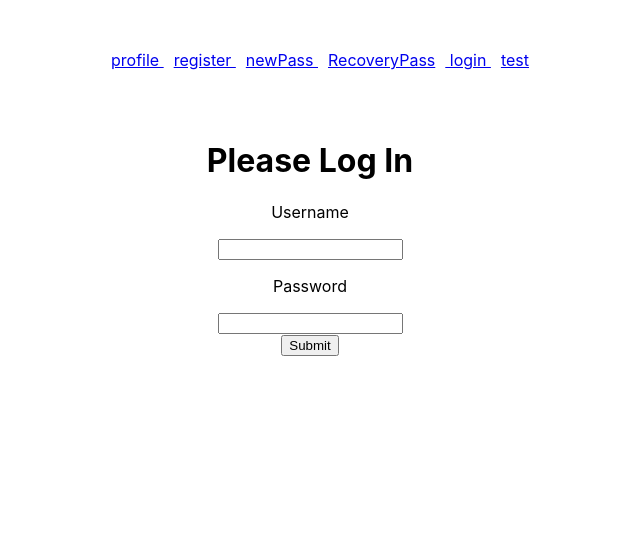
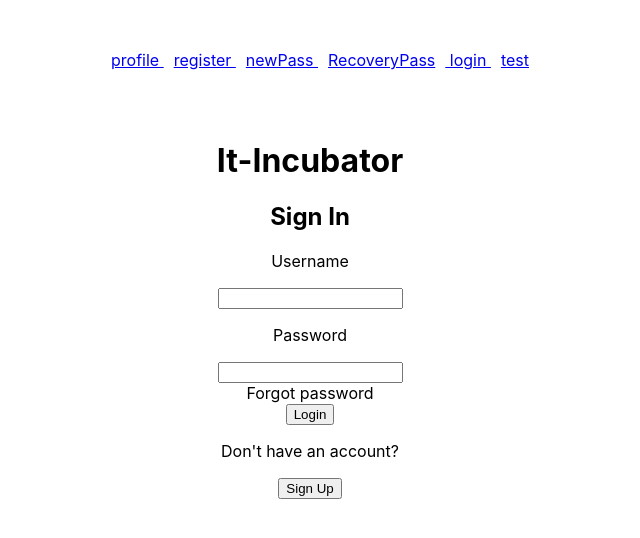
Before and after one commit to zariuz/dz-friday, a React (Create React App) app: page /#/login in a window 1280 px wide. Shown: the top 538 px of the page, without its empty margins (330-970 px from the left). Built offline with nearby package versions, Linux system fonts and the light colour scheme.

Commit message:
login-reducer

```diff
--- a/src/api/login-api.ts
+++ b/src/api/login-api.ts
@@ -1,13 +1,13 @@
-import axios from 'axios'
+
 import {instance} from "./index";
 
 export const authApi = {
     login(data: LoginParamsType) {
         return instance.post<CommonResponseType<{userId?:number}>>('auth/login', data)
     },
-    me() {
+/*    me() {
         return instance.get<CommonResponseType<{id: number, email: string, login:string}>>('auth/me')
-    },
+    },*/
     logout(){
         return instance.delete<CommonResponseType<{userId?:number}>>('auth/me')
     }
@@ -20,7 +20,6 @@ export const authApi = {
 export type LoginParamsType = {
     email: string;
     password: string;
-    rememberMe: boolean;
     captcha?: string;
 }
 
--- a/src/components/Login/Login.tsx
+++ b/src/components/Login/Login.tsx
@@ -10,7 +10,8 @@ export const Login = () => {
 
 
     return (<div className="login-wrapper">
-        <h1>Please Log In</h1>
+        <h1>It-Incubator</h1>
+        <h2>Sign In</h2>
         <form>
             <label>
                 <p>Username</p>
@@ -20,8 +21,16 @@ export const Login = () => {
                 <p>Password</p>
                 <input type="password" />
             </label>
+
             <div>
-                <button type="submit">Submit</button>
+                Forgot password
+            </div>
+            <div>
+                <button type="submit">Login</button>
+            </div>
+            <p>Don't have an account?</p>
+            <div>
+                <button type="submit">Sign Up</button>
             </div>
         </form>
     </div>)
```
Also changed, not shown: src/App.tsx (+2 -6 lines).
